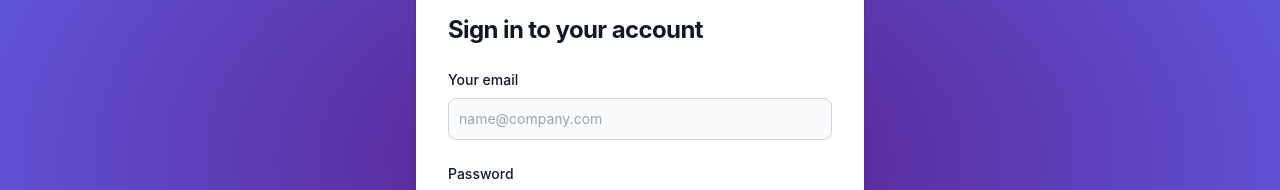
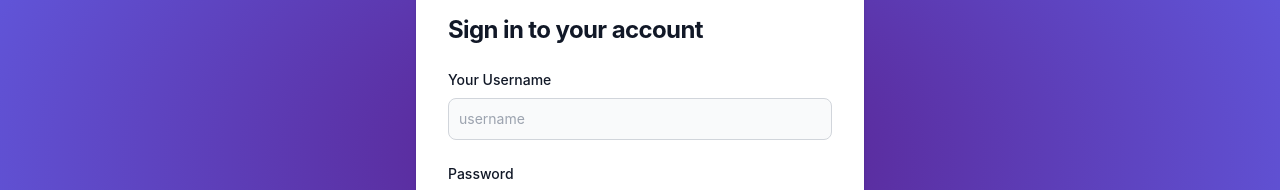
Before and after one commit to WajahatFit/new-app, a React (Create React App) app: page /login in a window 1280 px wide. Shown: the part 305-495 px from the top of the page. Built offline with nearby package versions, Linux system fonts and the light colour scheme.

Commit message:
started front end logic for sign in

```diff
--- a/src/graphql/mutations.tsx
+++ b/src/graphql/mutations.tsx
@@ -12,6 +12,17 @@ export const CREATE_PRODUCT = gql`
   }
 `;
 
+// export const CREATE_USER = gql`
+//   mutation CreateProduct($name: String!, $price: Float!, $description: String) {
+//     createProduct(name: $name, price: $price, description: $description) {
+//       id
+//       name
+//       price
+//       description
+//     }
+//   }
+// `;
+
 export const GET_PRODUCTS = gql`
   query GetProducts {
     products {
@@ -22,7 +33,21 @@ export const GET_PRODUCTS = gql`
     }
   }
 
-`;
+
+  `;
+export const LOG_IN = gql`
+  mutation logIn($input: LogInInput){
+    logIn(input: $input){
+        token
+        user{
+            username
+            password
+            email
+        }
+    }
+  }
+
+`
 
 // export const getUser = gql`
 //   query getNumber1 {
--- a/src/pages/auth/Login.tsx
+++ b/src/pages/auth/Login.tsx
@@ -1,8 +1,29 @@
 import { NavLink } from "react-router-dom";
-import React, { useEffect } from "react";
-import axios from "axios";
+import { useMutation } from "@apollo/client";
+import { useState } from "react";
+import { LOG_IN } from "../../graphql/mutations";
 
 const Login: React.FC = () => {
+  const [username, setUsername] = useState('');
+  const [password, setPassword] = useState('')
+
+  const [logIn, {loading, error}] = useMutation(LOG_IN)
+
+  const handleSubmit = (e: React.FormEvent) => {
+    e.preventDefault();
+
+    logIn({
+      variables: {
+        username,
+        password
+      }
+    });
+
+    setUsername('');
+    setPassword('');
+  }
+
+
   return (
     <>
       <section className="bg-[radial-gradient(ellipse_at_center,_var(--tw-gradient-stops))] from-purple-900 to-indigo-500">
@@ -20,20 +41,22 @@ const Login: React.FC = () => {
               <h1 className="text-xl font-bold leading-tight tracking-tight text-gray-900 md:text-2xl dark:text-white">
                 Sign in to your account
               </h1>
-              <form className="space-y-4 md:space-y-6" action="#">
+              <form className="space-y-4 md:space-y-6" onSubmit={handleSubmit}>
                 <div>
                   <label
                     htmlFor="email"
                     className="block mb-2 text-sm font-medium text-gray-900 dark:text-white"
                   >
-                    Your email
+                    Your Username
                   </label>
                   <input
-                    type="email"
-                    name="email"
-                    id="email"
+                    type="text"
+                    name="username"
+                    id="username"
                     className="bg-gray-50 border border-gray-300 text-gray-900 sm:text-sm rounded-lg focus:ring-primary-600 focus:border-primary-600 block w-full p-2.5 dark:bg-gray-700 dark:border-gray-600 dark:placeholder-gray-400 dark:text-white dark:focus:ring-blue-500 dark:focus:border-blue-500"
-                    placeholder="name@company.com"
+                    placeholder="username"
+                    value={username}
+                    onChange={e => setUsername(e.target.value)}
                     required
                   />
                 </div>
@@ -50,6 +73,7 @@ const Login: React.FC = () => {
                     id="password"
                     placeholder="••••••••"
                     className="bg-gray-50 border border-gray-300 text-gray-900 sm:text-sm rounded-lg focus:ring-primary-600 focus:border-primary-600 block w-full p-2.5 dark:bg-gray-700 dark:border-gray-600 dark:placeholder-gray-400 dark:text-white dark:focus:ring-blue-500 dark:focus:border-blue-500"
+                    onChange= {e => setPassword(e.target.value)}
                     required
                   />
                 </div>
```
